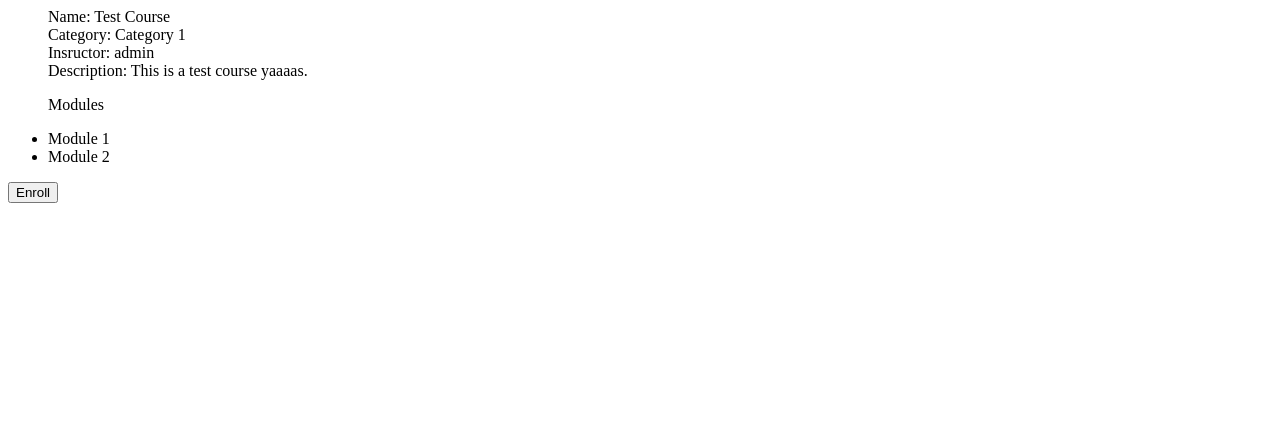
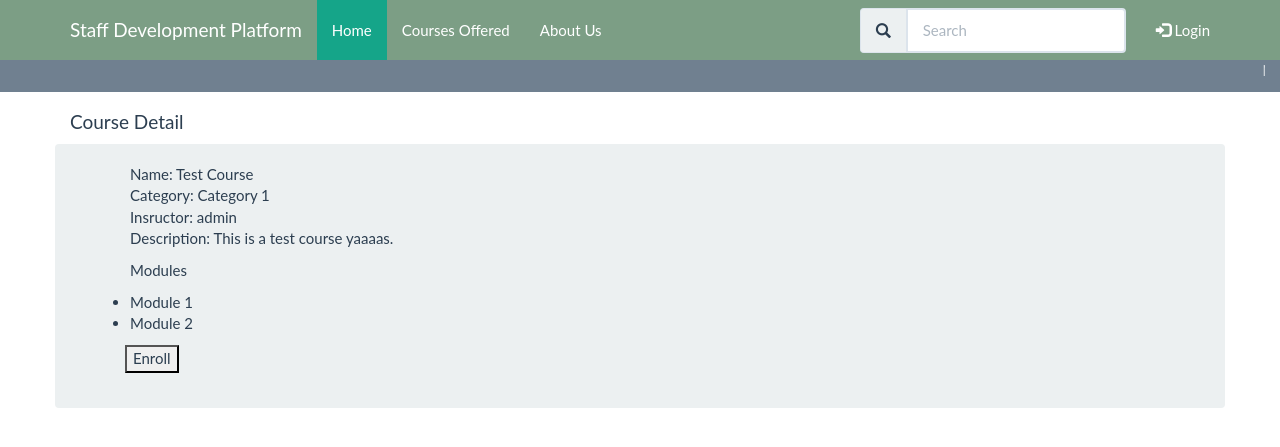
Before and after one commit to abhinav37/sdp, a Django app: page /main/participant/course/180/ in a window 1280 px wide. Shown: the top 447 px of the page. Run offline with Django 3.2, Linux system fonts and the light colour scheme; data comes from the database, SQL or seed files in the repository; some libraries are stand-ins or nearby versions.

Commit message:
some minor changes

```diff
--- a/sdp/main/templates/main/courseInfo.html
+++ b/sdp/main/templates/main/courseInfo.html
@@ -1,3 +1,73 @@
+<meta charset="utf-8">
+{% load static %}
+<meta name="viewport" content="width=device-width, initial-scale=1">
+<link rel="stylesheet" href="/static/css/bootstrap.min.css">
+<link rel="stylesheet" href="/static/css/bootstrap.css">
+
+<script src="https://ajax.googleapis.com/ajax/libs/jquery/1.12.0/jquery.min.js"></script>
+<script src="http://maxcdn.bootstrapcdn.com/bootstrap/3.3.6/js/bootstrap.min.js"></script>
+
+<script src="https://cdnjs.cloudflare.com/ajax/libs/Chart.js/2.1.6/Chart.js"></script>
+<nav class="navbar navbar-inverse navbar-fixed-top">
+  <div class="container">
+    <div class="navbar-header">
+      <button type="button" class="navbar-toggle" data-toggle="collapse" data-target="#myNavbar">
+        <span class="icon-bar"></span>
+        <span class="icon-bar"></span>
+        <span class="icon-bar"></span>
+      </button>
+      <a class="navbar-brand" href="#">Staff Development Platform	</a>
+    </div>
+    <div class="collapse navbar-collapse" id="myNavbar">
+      <ul class="nav navbar-nav">
+        <li class="active"><a href="Home.html">Home</a></li>
+        <li><a href="#">Courses Offered</a></li>
+        <li><a href="Home.html#ab">About Us</a></li>
+      </ul>
+      <ul class="nav navbar-nav navbar-right">
+        <li>
+          <form class="navbar-form navbar-left" role="search">
+            <div id="search-form" class="form-group">
+              <div class="input-group">
+                <span id="search-icon" class="input-group-addon"><span class="glyphicon glyphicon-search"></span></span>
+                <input type="text" class="form-control" placeholder="Search">
+              </div>
+            </div>
+          </form>
+        </li>
+        <li><a href="#" data-toggle="modal" data-target="#login-modal"><span class="glyphicon glyphicon-log-in"></span> Login</a></li>
+      </ul>
+    </div>
+  </div>
+</nav>
+<div class="modal fade" id="login-modal" tabindex="-1" role="dialog" aria-labelledby="myModalLabel" aria-hidden="true" style="display: none;">
+  <div class="modal-dialog">
+    <div class="loginmodal-container">
+      <h1>Login to Your Account</h1><br>
+      <form>
+        <input type="text" name="user" placeholder="Username">
+        <input type="password" name="pass" placeholder="Password">
+        <input type="submit" name="login" class="login loginmodal-submit" value="Login">
+      </form>
+
+      <div class="login-help">
+        <a href="#">Register</a> - <a href="#">Forgot Password</a>
+      </div>
+    </div>
+  </div>
+</div>
+<div class="container-fluid" id="ticker" style="padding-top: 60px;">
+  <marquee>
+    <p>New News and programs</p>
+  </marquee>
+</div>
+
+<div class="container" style="padding-top:10px">
+  <h4>Course Detail</h4>
+	<div class="row well">
+	<div class="col-md-12">
+
+
 {% if courseDetails %}
     <ul>
     	Name: {{ courseDetails.name }} <br>
@@ -19,7 +89,7 @@
 		<div>
 			<input type="hidden" value={{courseDetails.id}} name="course_id" />
             <input type="hidden" value=1 name="drop" />
-			<input type ="submit" value="Drop" />
+			<input style="margin-left: 35px;"  type ="submit" value="Drop" />
 		</div>
 	</form>
     {% endif %}
@@ -30,7 +100,7 @@
 		<div>
 			<input type="hidden" value={{courseDetails.id}} name="course_id" />
             <input type="hidden" value=0 name="drop" />
-			<input type ="submit" value="Enroll" />
+			<input style="margin-left: 35px;" type ="submit" value="Enroll" />
 		</div>
 	</form>
     {% endif %}
@@ -38,10 +108,10 @@
     {% if enrollStatus == 2 %}
     <form name = "form" action = "{% url "addDrop" %}" method = "POST" >
         {% csrf_token %}
-		<div>
+		<div >
 			<input type="hidden" value={{courseDetails.id}} name="course_id" />
             <input type="hidden" value=0 name="drop" />
-			<input type ="submit" value="Drop Current & Enroll" />
+			<input style="margin-left: 35px;" type ="submit" value="Drop Current & Enroll" />
 		</div>
 	</form>
     {% endif %}
@@ -49,3 +119,5 @@
 {% else %}
     <p>No course details available for this course</p>
 {% endif %}
+
+</div></div></div>
```
